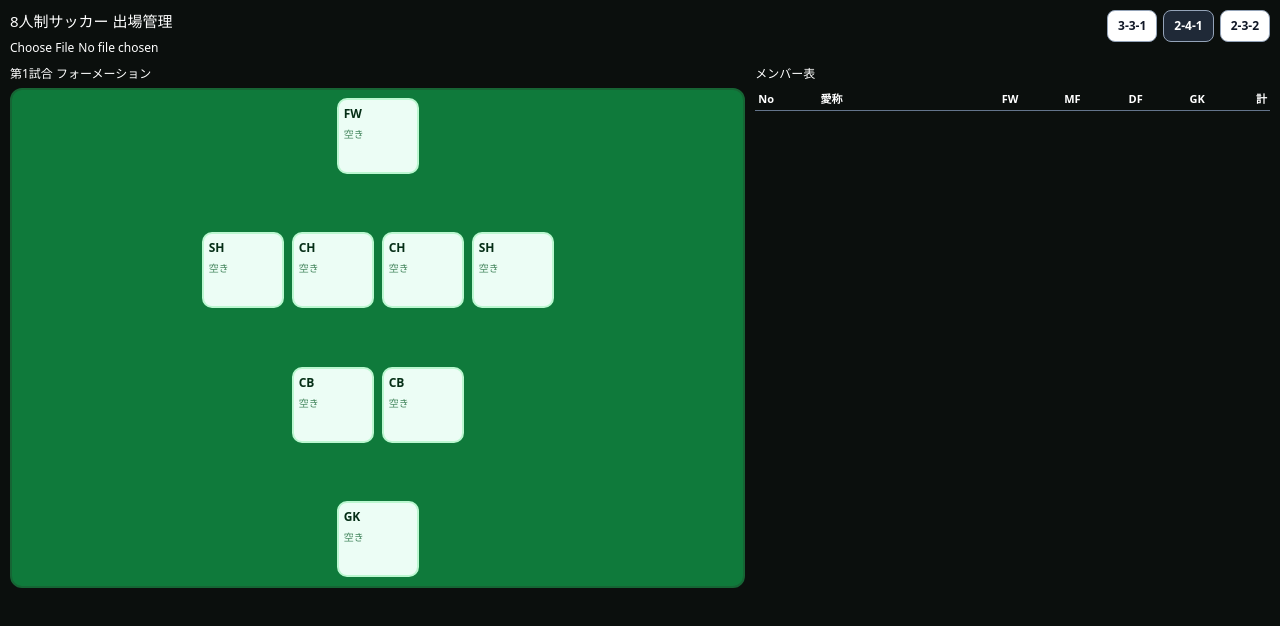
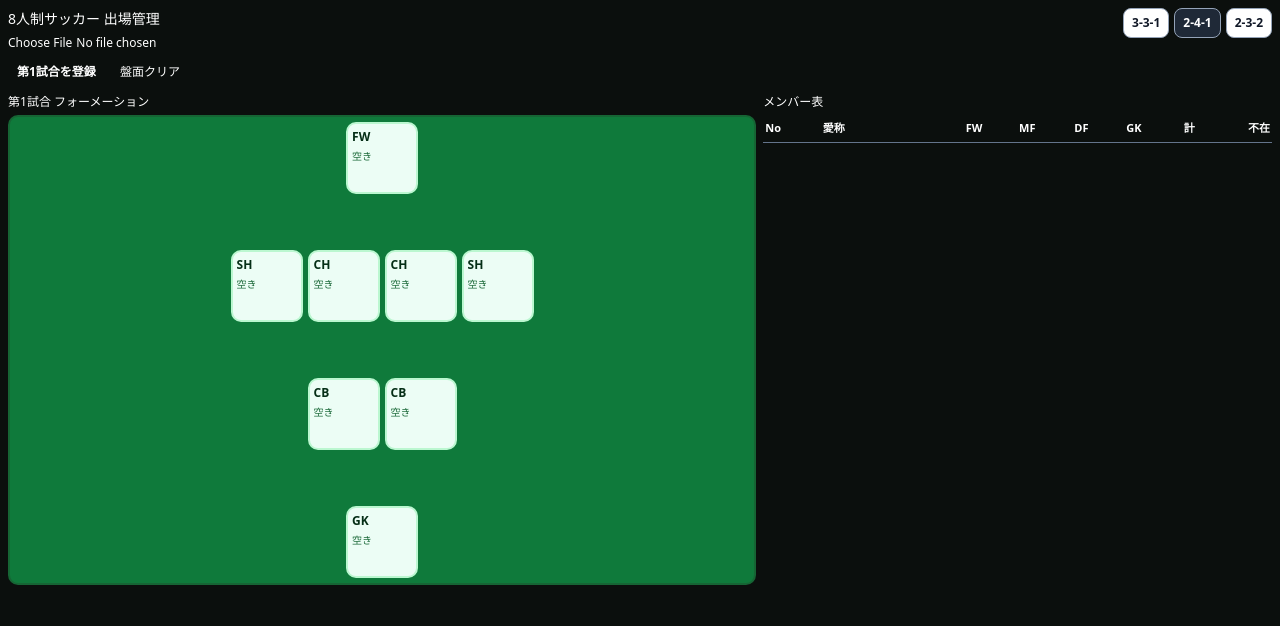
Before and after one commit to byg46h5d44-rgb/8-a-side-football-lineup-app, a Next.js app: page / in a window 1280 px wide. Shown: the top 626 px of the page. Built offline with nearby package versions, Linux system fonts and the light colour scheme.

Commit message:
add match edit and absent controls

```diff
--- a/src/app/page.tsx
+++ b/src/app/page.tsx
@@ -15,6 +15,12 @@ type Position = {
   id: string;
   label: string;
   group: Group;
+};
+
+type MatchRecord = {
+  matchNo: number;
+  formation: string;
+  positions: Record<string, string[]>;
 };
 
 const FORMATIONS: Record<string, Position[][]> = {
@@ -72,6 +78,12 @@ function emptyPositions(formation: string): Record<string, string[]> {
   return result;
 }
 
+function clonePositions(positions: Record<string, string[]>) {
+  return Object.fromEntries(
+    Object.entries(positions).map(([key, value]) => [key, [...value]])
+  );
+}
+
 function formatCount(value: number) {
   if (!value) return "";
   return Number.isInteger(value) ? String(value) : String(value);
@@ -84,10 +96,14 @@ export default function Home() {
     emptyPositions("2-4-1")
   );
   const [selectedId, setSelectedId] = useState<string | null>(null);
+  const [matches, setMatches] = useState<MatchRecord[]>([]);
+  const [editingMatchNo, setEditingMatchNo] = useState<number | null>(null);
+  const [absentIds, setAbsentIds] = useState<Record<string, boolean>>({});
 
-  const playerMap = useMemo(() => {
-    return Object.fromEntries(players.map((p) => [p.id, p]));
-  }, [players]);
+  const playerMap = useMemo(
+    () => Object.fromEntries(players.map((p) => [p.id, p])),
+    [players]
+  );
 
   const assignedMap = useMemo(() => {
     const result: Record<string, boolean> = {};
@@ -99,6 +115,20 @@ export default function Home() {
     return result;
   }, [positions]);
 
+  const matchesForTotals = useMemo(() => {
+    const currentMatch: MatchRecord = {
+      matchNo: editingMatchNo ?? matches.length + 1,
+      formation,
+      positions,
+    };
+
+    if (editingMatchNo === null) return [...matches, currentMatch];
+
+    return matches.map((m) =>
+      m.matchNo === editingMatchNo ? currentMatch : m
+    );
+  }, [matches, editingMatchNo, formation, positions]);
+
   const totals = useMemo(() => {
     const base: Record<
       string,
@@ -109,8 +139,9 @@ export default function Home() {
       base[p.id] = { FW: 0, MF: 0, DF: 0, GK: 0, total: 0 };
     });
 
-    FORMATIONS[formation].flat().forEach((pos) => {
-      const ids = positions[pos.id] || [];
+    matchesForTotals.forEach((match) => {
+      FORMATIONS[match.formation].flat().forEach((pos) => {
+        const ids = match.positions[pos.id] || [];
         if (ids.length === 0) return;
 
         const point = ids.length === 1 ? 1 : 0.5;
@@ -121,9 +152,19 @@ export default function Home() {
           base[id].total += point;
         });
       });
+    });
 
     return base;
-  }, [players, positions, formation]);
+  }, [players, matchesForTotals]);
+
+  const sortedPlayers = useMemo(() => {
+    return [...players].sort((a, b) => {
+      const absentA = absentIds[a.id] ? 1 : 0;
+      const absentB = absentIds[b.id] ? 1 : 0;
+      if (absentA !== absentB) return absentA - absentB;
+      return Number(a.number) - Number(b.number);
+    });
+  }, [players, absentIds]);
 
   const handleCSV = (e: React.ChangeEvent<HTMLInputElement>) => {
     const file = e.target.files?.[0];
@@ -149,7 +190,6 @@ export default function Home() {
       const parsed = dataLines
         .map((line, index) => {
           const [numberRaw, nameRaw, nicknameRaw] = line.split(",");
-
           const number = (numberRaw || "99").trim();
           const name = (nameRaw || "").trim();
           const nickname = (nicknameRaw || name || `選手${index + 1}`).trim();
@@ -166,6 +206,9 @@ export default function Home() {
       setPlayers(parsed);
       setSelectedId(null);
       setPositions(emptyPositions(formation));
+      setMatches([]);
+      setEditingMatchNo(null);
+      setAbsentIds({});
       e.target.value = "";
     };
 
@@ -179,11 +222,10 @@ export default function Home() {
   };
 
   const placePlayer = (positionId: string) => {
-    if (!selectedId) return;
+    if (!selectedId || absentIds[selectedId]) return;
 
     setPositions((prev) => {
       const next: Record<string, string[]> = {};
-
       Object.entries(prev).forEach(([key, ids]) => {
         next[key] = ids.filter((id) => id !== selectedId);
       });
@@ -207,38 +249,90 @@ export default function Home() {
     if (selectedId === playerId) setSelectedId(null);
   };
 
+  const toggleAbsent = (playerId: string) => {
+    setAbsentIds((prev) => {
+      const next = { ...prev, [playerId]: !prev[playerId] };
+      return next;
+    });
+
+    setPositions((prev) =>
+      Object.fromEntries(
+        Object.entries(prev).map(([key, ids]) => [
+          key,
+          ids.filter((id) => id !== playerId),
+        ])
+      )
+    );
+
+    if (selectedId === playerId) setSelectedId(null);
+  };
+
+  const saveMatch = () => {
+    const record: MatchRecord = {
+      matchNo: editingMatchNo ?? matches.length + 1,
+      formation,
+      positions: clonePositions(positions),
+    };
+
+    if (editingMatchNo !== null) {
+      setMatches((prev) =>
+        prev.map((m) => (m.matchNo === editingMatchNo ? record : m))
+      );
+      setEditingMatchNo(null);
+    } else {
+      setMatches((prev) => [...prev, record]);
+    }
+
+    setPositions(emptyPositions(formation));
+    setSelectedId(null);
+  };
+
+  const editMatch = (matchNo: number) => {
+    const target = matches.find((m) => m.matchNo === matchNo);
+    if (!target) return;
+
+    setEditingMatchNo(matchNo);
+    setFormation(target.formation);
+    setPositions(clonePositions(target.positions));
+    setSelectedId(null);
+  };
+
+  const clearBoard = () => {
+    setPositions(emptyPositions(formation));
+    setSelectedId(null);
+  };
+
   return (
     <main
       style={{
         minHeight: "100vh",
         background: "#0b0f0d",
         color: "white",
-        padding: 10,
+        padding: 8,
         fontFamily: "system-ui, sans-serif",
         fontSize: 12,
       }}
     >
-      <div style={{ display: "flex", justifyContent: "space-between", gap: 8 }}>
+      <div style={{ display: "flex", justifyContent: "space-between", gap: 6 }}>
         <div>
-          <h1 style={{ fontSize: 15, margin: "0 0 6px" }}>
+          <h1 style={{ fontSize: 14, margin: "0 0 5px" }}>
             8人制サッカー 出場管理
           </h1>
-
           <input type="file" accept=".csv,text/csv" onChange={handleCSV} />
         </div>
 
-        <div style={{ display: "flex", gap: 6, alignItems: "start" }}>
+        <div style={{ display: "flex", gap: 5, alignItems: "start" }}>
           {Object.keys(FORMATIONS).map((f) => (
             <button
               key={f}
               onClick={() => changeFormation(f)}
               style={{
-                padding: "6px 10px",
+                padding: "5px 8px",
                 borderRadius: 8,
                 border: "1px solid #94a3b8",
                 background: formation === f ? "#1f2937" : "white",
                 color: formation === f ? "white" : "#111827",
-                fontWeight: 700,
+                fontWeight: 800,
               }}
             >
               {f}
@@ -247,33 +341,62 @@ export default function Home() {
         </div>
       </div>
 
+      <div style={{ display: "flex", gap: 6, marginTop: 6 }}>
+        <button onClick={saveMatch} style={{ padding: "5px 9px", fontWeight: 800 }}>
+          {editingMatchNo ? `第${editingMatchNo}試合を修正保存` : `第${matches.length + 1}試合を登録`}
+        </button>
+        <button onClick={clearBoard} style={{ padding: "5px 9px" }}>
+          盤面クリア
+        </button>
+      </div>
+
+      {matches.length > 0 && (
+        <div style={{ display: "flex", gap: 5, marginTop: 6, flexWrap: "wrap" }}>
+          {matches.map((m) => (
+            <button
+              key={m.matchNo}
+              onClick={() => editMatch(m.matchNo)}
+              style={{
+                padding: "4px 7px",
+                borderRadius: 7,
+                border: "1px solid #64748b",
+                background: editingMatchNo === m.matchNo ? "#facc15" : "#111827",
+                color: editingMatchNo === m.matchNo ? "#111827" : "white",
+              }}
+            >
+              第{m.matchNo}試合 修正
+            </button>
+          ))}
+        </div>
+      )}
+
       {selectedId && (
-        <div style={{ marginTop: 6, color: "#facc15", fontWeight: 800 }}>
-          選択中：{playerMap[selectedId]?.nickname} → 配置したい枠をタップ
+        <div style={{ marginTop: 5, color: "#facc15", fontWeight: 800 }}>
+          選択中：{playerMap[selectedId]?.nickname}
         </div>
       )}
 
       <div
         style={{
           display: "grid",
-          gridTemplateColumns: "minmax(220px, 1fr) minmax(155px, 0.7fr)",
-          gap: 10,
-          marginTop: 8,
+          gridTemplateColumns: "minmax(205px, 1fr) minmax(145px, 0.68fr)",
+          gap: 7,
+          marginTop: 7,
           alignItems: "start",
         }}
       >
         <section>
-          <h2 style={{ fontSize: 12, margin: "0 0 5px" }}>
-            第1試合 フォーメーション
+          <h2 style={{ fontSize: 12, margin: "0 0 4px" }}>
+            第{editingMatchNo ?? matches.length + 1}試合 フォーメーション
           </h2>
 
           <div
             style={{
               background: "#0f7a3b",
-              borderRadius: 12,
-              padding: 8,
+              borderRadius: 10,
+              padding: 5,
               border: "2px solid #166534",
-              minHeight: 500,
+              minHeight: 470,
               display: "flex",
               flexDirection: "column",
               justifyContent: "space-between",
@@ -285,37 +408,37 @@ export default function Home() {
                 style={{
                   display: "flex",
                   justifyContent: "center",
-                  gap: 8,
+                  gap: formation === "2-4-1" ? 5 : 7,
                 }}
               >
                 {row.map((pos) => {
                   const ids = positions[pos.id] || [];
                   const isFull = ids.length >= 2;
-                  const canPlace = selectedId && !isFull;
+                  const canPlace = selectedId && !isFull && !absentIds[selectedId];
 
                   return (
                     <div
                       key={pos.id}
                       onClick={() => placePlayer(pos.id)}
                       style={{
-                        width: formation === "2-4-1" ? 82 : 92,
-                        minHeight: 76,
+                        width: formation === "2-4-1" ? 72 : 84,
+                        minHeight: 72,
                         background: canPlace ? "#dcfce7" : "#ecfdf5",
                         color: "#052e16",
                         border: canPlace
                           ? "3px solid #facc15"
                           : "2px solid #bbf7d0",
                         borderRadius: 10,
-                        padding: 5,
+                        padding: 4,
                         boxSizing: "border-box",
                         cursor: canPlace ? "pointer" : "default",
                       }}
                     >
-                      <div style={{ fontWeight: 900, marginBottom: 4 }}>
+                      <div style={{ fontWeight: 900, marginBottom: 3 }}>
                         {pos.label}
                       </div>
 
-                      <div style={{ display: "grid", gap: 4 }}>
+                      <div style={{ display: "grid", gap: 3 }}>
                         {ids.map((id) => (
                           <button
                             key={id}
@@ -338,13 +461,7 @@ export default function Home() {
                         ))}
 
                         {ids.length < 2 && (
-                          <div
-                            style={{
-                              fontSize: 10,
-                              color: "#166534",
-                              opacity: 0.8,
-                            }}
-                          >
+                          <div style={{ fontSize: 10, color: "#166534" }}>
                             空き
                           </div>
                         )}
@@ -358,7 +475,7 @@ export default function Home() {
         </section>
 
         <section>
-          <h2 style={{ fontSize: 12, margin: "0 0 5px" }}>メンバー表</h2>
+          <h2 style={{ fontSize: 12, margin: "0 0 4px" }}>メンバー表</h2>
 
           <table
             style={{
@@ -369,23 +486,24 @@ export default function Home() {
             }}
           >
             <colgroup>
-              <col style={{ width: 28 }} />
-              <col style={{ width: 64 }} />
-              <col style={{ width: 28 }} />
-              <col style={{ width: 28 }} />
-              <col style={{ width: 28 }} />
-              <col style={{ width: 28 }} />
-              <col style={{ width: 28 }} />
+              <col style={{ width: 26 }} />
+              <col style={{ width: 50 }} />
+              <col style={{ width: 24 }} />
+              <col style={{ width: 24 }} />
+              <col style={{ width: 24 }} />
+              <col style={{ width: 24 }} />
+              <col style={{ width: 24 }} />
+              <col style={{ width: 34 }} />
             </colgroup>
 
             <thead>
               <tr>
-                {["No", "愛称", "FW", "MF", "DF", "GK", "計"].map((h) => (
+                {["No", "愛称", "FW", "MF", "DF", "GK", "計", "不在"].map((h) => (
                   <th
                     key={h}
                     style={{
                       borderBottom: "1px solid #64748b",
-                      padding: 3,
+                      padding: "5px 2px",
                       textAlign: h === "No" || h === "愛称" ? "left" : "right",
                     }}
                   >
@@ -396,28 +514,33 @@ export default function Home() {
             </thead>
 
             <tbody>
-              {players.map((p) => {
+              {sortedPlayers.map((p) => {
                 const selected = selectedId === p.id;
                 const assigned = assignedMap[p.id];
+                const absent = absentIds[p.id];
 
                 return (
                   <tr
                     key={p.id}
-                    onClick={() => setSelectedId(p.id)}
+                    onClick={() => {
+                      if (!absent) setSelectedId(p.id);
+                    }}
                     style={{
-                      background: selected
+                      background: absent
+                        ? "#374151"
+                        : selected
                         ? "#facc15"
                         : assigned
                         ? "#064e3b"
                         : "transparent",
-                      color: selected ? "#111827" : "white",
-                      cursor: "pointer",
+                      color: selected ? "#111827" : absent ? "#9ca3af" : "white",
+                      cursor: absent ? "default" : "pointer",
                     }}
                   >
-                    <td style={{ padding: 3 }}>{p.number}</td>
+                    <td style={{ padding: "6px 2px" }}>{p.number}</td>
                     <td
                       style={{
-                        padding: 3,
+                        padding: "6px 2px",
                         fontWeight: 800,
                         overflow: "hidden",
                         textOverflow: "ellipsis",
@@ -426,26 +549,44 @@ export default function Home() {
                     >
                       {p.nickname}
                     </td>
-                    <td style={{ padding: 3, textAlign: "right" }}>
+                    <td style={{ padding: "6px 2px", textAlign: "right" }}>
                       {formatCount(totals[p.id]?.FW || 0)}
                     </td>
-                    <td style={{ padding: 3, textAlign: "right" }}>
+                    <td style={{ padding: "6px 2px", textAlign: "right" }}>
                       {formatCount(totals[p.id]?.MF || 0)}
                     </td>
-                    <td style={{ padding: 3, textAlign: "right" }}>
+                    <td style={{ padding: "6px 2px", textAlign: "right" }}>
                       {formatCount(totals[p.id]?.DF || 0)}
                     </td>
-                    <td style={{ padding: 3, textAlign: "right" }}>
+                    <td style={{ padding: "6px 2px", textAlign: "right" }}>
                       {formatCount(totals[p.id]?.GK || 0)}
                     </td>
                     <td
                       style={{
-                        padding: 3,
+                        padding: "6px 2px",
                         textAlign: "right",
                         fontWeight: 900,
                       }}
                     >
                       {formatCount(totals[p.id]?.total || 0)}
+                    </td>
+                    <td style={{ padding: "4px 2px", textAlign: "right" }}>
+                      <button
+                        onClick={(event) => {
+                          event.stopPropagation();
+                          toggleAbsent(p.id);
+                        }}
+                        style={{
+                          fontSize: 10,
+                          padding: "3px 4px",
+                          borderRadius: 6,
+                          border: "1px solid #64748b",
+                          background: absent ? "#9ca3af" : "#111827",
+                          color: absent ? "#111827" : "white",
+                        }}
+                      >
+                        {absent ? "復帰" : "不在"}
+                      </button>
                     </td>
                   </tr>
                 );
```
Lines whose indentation alone changed are shown as unchanged.
